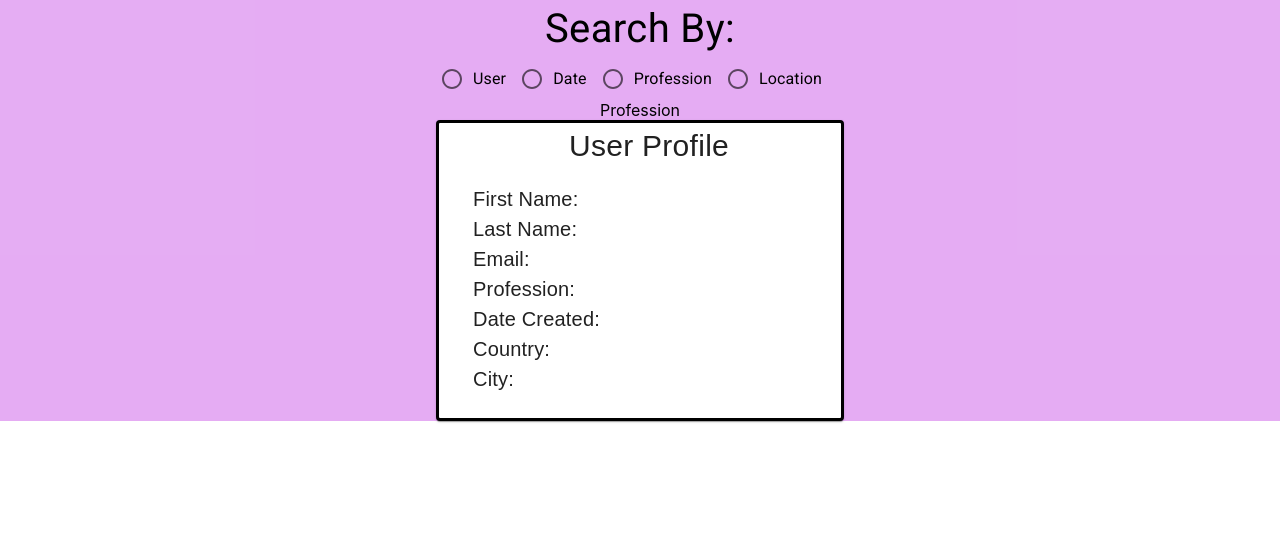
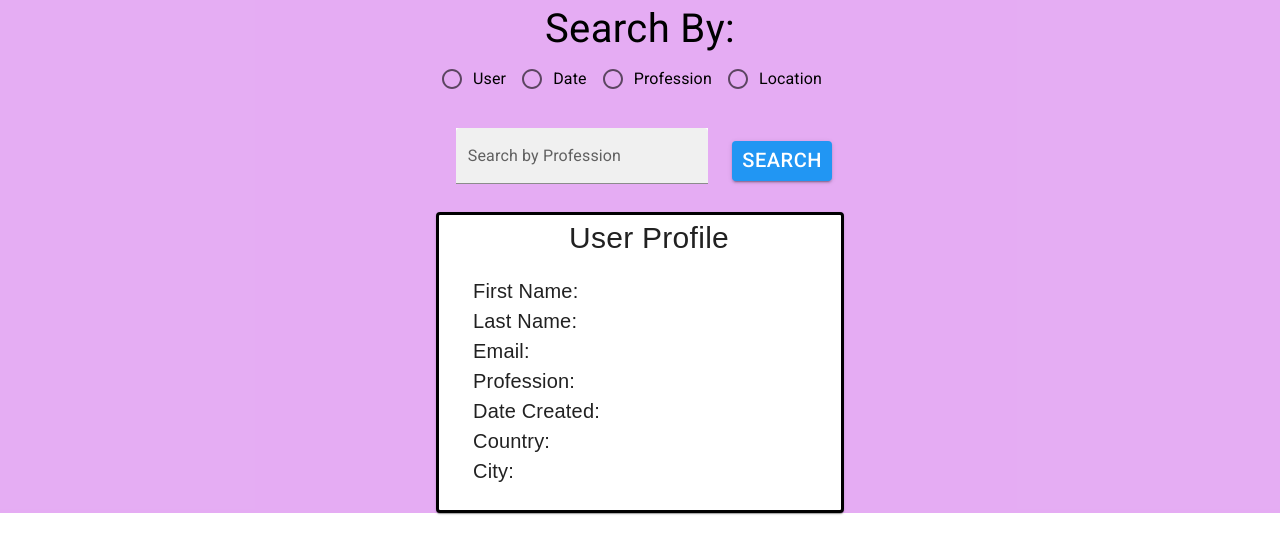
Before and after one commit to mmtaylor7/magmutual-project, a React (Create React App) app: page /byProfession in a window 1280 px wide. Shown: the top 554 px of the page. Built offline with nearby package versions, Linux system fonts and the light colour scheme; a web font is replaced by a local one.

Commit message:
added user api call

```diff
--- a/package.json
+++ b/package.json
@@ -8,6 +8,8 @@
     "@fontsource/roboto": "^4.5.8",
     "@mui/icons-material": "^5.11.0",
     "@mui/material": "^5.11.3",
+    "@mui/x-date-pickers": "^5.0.13",
+    "@mui/x-date-pickers-pro": "^5.0.13",
     "@testing-library/jest-dom": "^5.16.5",
     "@testing-library/react": "^13.4.0",
     "@testing-library/user-event": "^13.5.0",
@@ -16,6 +18,8 @@
     "@types/react": "^18.0.26",
     "@types/react-dom": "^18.0.10",
     "bootstrap": "^5.2.3",
+    "dayjs": "^1.11.7",
+    "moment": "^2.29.4",
     "react": "^18.2.0",
     "react-bootstrap": "^2.7.0",
     "react-dom": "^18.2.0",
--- a/src/components/date/Date.tsx
+++ b/src/components/date/Date.tsx
@@ -1,8 +1,66 @@
 import "../date/DateStyles.css";
 import React from "react";
+import { Dayjs } from "dayjs";
+import TextField from "@mui/material/TextField";
+import { AdapterDayjs } from "@mui/x-date-pickers/AdapterDayjs";
+import { LocalizationProvider } from "@mui/x-date-pickers/LocalizationProvider";
+import { DatePicker } from "@mui/x-date-pickers/DatePicker";
+import Stack from "@mui/material/Stack";
+import Button from "@mui/material/Button";
 
 const Date = () => {
-  return <div>Date</div>;
+  const [value, setValue] = React.useState<Dayjs | null>(null);
+
+  return (
+    <Stack
+      direction="row"
+      spacing={2}
+      style={{
+        display: "flex",
+        justifyContent: "center",
+        alignItems: "center",
+        marginTop: "20px",
+        marginBottom: "20px",
+      }}
+    >
+      <LocalizationProvider dateAdapter={AdapterDayjs}>
+        <DatePicker
+          label="Start Date"
+          value={value}
+          onChange={(newValue) => {
+            setValue(newValue);
+          }}
+          renderInput={(params) => (
+            <TextField {...params} style={{ backgroundColor: "white" }} />
+          )}
+        />
+        <DatePicker
+          label="End Date"
+          value={value}
+          onChange={(newValue) => {
+            setValue(newValue);
+          }}
+          renderInput={(params) => (
+            <TextField {...params} style={{ backgroundColor: "white" }} />
+          )}
+        />
+      </LocalizationProvider>
+      <Button
+        variant="contained"
+        style={{
+          backgroundColor: "#2196f3",
+          maxWidth: "100px",
+          maxHeight: "40px",
+          minWidth: "100px",
+          minHeight: "40px",
+          fontSize: "20px",
+          marginTop: "10px",
+        }}
+      >
+        Search
+      </Button>
+    </Stack>
+  );
 };
 
 export default Date;
--- a/src/components/location/Location.tsx
+++ b/src/components/location/Location.tsx
@@ -1,8 +1,54 @@
 import "../location/LocationStyles.css";
 import React from "react";
+import Stack from "@mui/material/Stack";
+import Button from "@mui/material/Button";
+import Box from "@mui/material/Box";
+import TextField from "@mui/material/TextField";
 
 const Location = () => {
-  return <div>Location</div>;
+  return (
+    <Stack
+      direction="row"
+      spacing={2}
+      style={{
+        display: "flex",
+        justifyContent: "center",
+        alignItems: "center",
+        marginTop: "20px",
+        marginBottom: "20px",
+      }}
+    >
+      <Box
+        component="form"
+        sx={{
+          "& > :not(style)": { m: 1, width: "25ch" },
+        }}
+        noValidate
+        autoComplete="off"
+      >
+        <TextField
+          id="filled-basic"
+          label="Search by Country"
+          variant="filled"
+          style={{ backgroundColor: "white" }}
+        />
+      </Box>
+      <Button
+        variant="contained"
+        style={{
+          backgroundColor: "#2196f3",
+          maxWidth: "100px",
+          maxHeight: "40px",
+          minWidth: "100px",
+          minHeight: "40px",
+          fontSize: "20px",
+          marginTop: "10px",
+        }}
+      >
+        Search
+      </Button>
+    </Stack>
+  );
 };
 
 export default Location;
--- a/src/components/profession/Profession.tsx
+++ b/src/components/profession/Profession.tsx
@@ -1,8 +1,54 @@
 import "./ProfessionStyles.css";
 import React from "react";
+import Stack from "@mui/material/Stack";
+import Button from "@mui/material/Button";
+import Box from "@mui/material/Box";
+import TextField from "@mui/material/TextField";
 
 const Profession = () => {
-  return <div>Profession</div>;
+  return (
+    <Stack
+      direction="row"
+      spacing={2}
+      style={{
+        display: "flex",
+        justifyContent: "center",
+        alignItems: "center",
+        marginTop: "20px",
+        marginBottom: "20px",
+      }}
+    >
+      <Box
+        component="form"
+        sx={{
+          "& > :not(style)": { m: 1, width: "25ch" },
+        }}
+        noValidate
+        autoComplete="off"
+      >
+        <TextField
+          id="filled-basic"
+          label="Search by Profession"
+          variant="filled"
+          style={{ backgroundColor: "white" }}
+        />
+      </Box>
+      <Button
+        variant="contained"
+        style={{
+          backgroundColor: "#2196f3",
+          maxWidth: "100px",
+          maxHeight: "40px",
+          minWidth: "100px",
+          minHeight: "40px",
+          fontSize: "20px",
+          marginTop: "10px",
+        }}
+      >
+        Search
+      </Button>
+    </Stack>
+  );
 };
 
 export default Profession;
--- a/src/components/user/User.tsx
+++ b/src/components/user/User.tsx
@@ -6,6 +6,12 @@ import Box from "@mui/material/Box";
 import TextField from "@mui/material/TextField";
 
 const User = () => {
+  const searchByLastName = async () => {
+    const response = await fetch(
+      "https://magmutual-project.herokuapp.com/getByLastName/Roarke"
+    );
+    const user = await response.json();
+  };
   return (
     <Stack
       direction="row"
@@ -44,6 +50,7 @@ const User = () => {
           fontSize: "20px",
           marginTop: "10px",
         }}
+        onClick={searchByLastName}
       >
         Search
       </Button>
```
Also changed, not shown: 2 other files (tests, documents, lock files or other folders).
